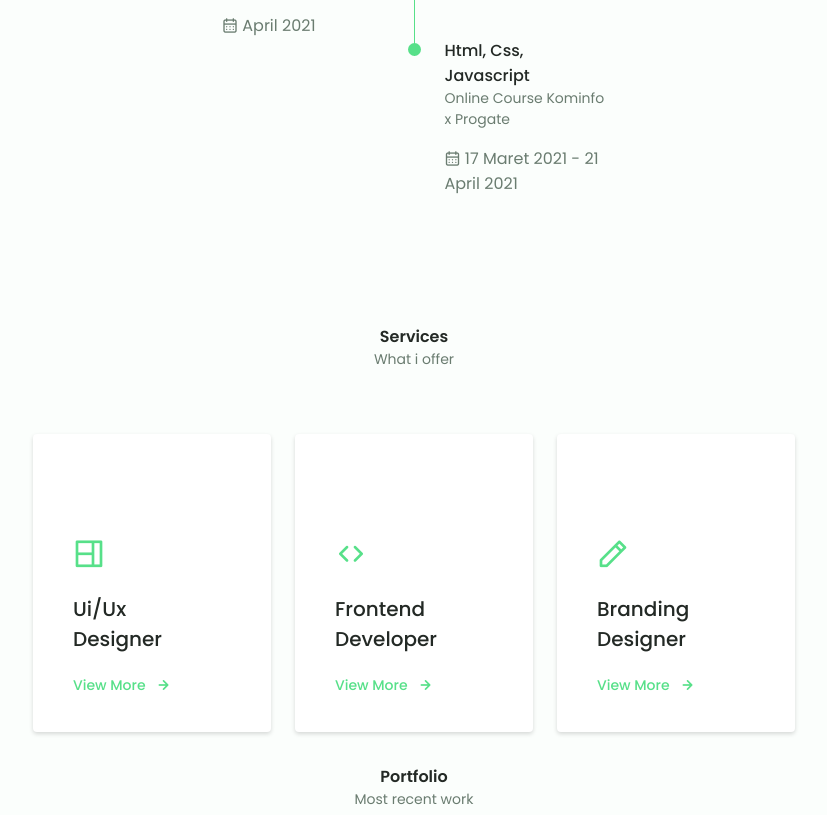
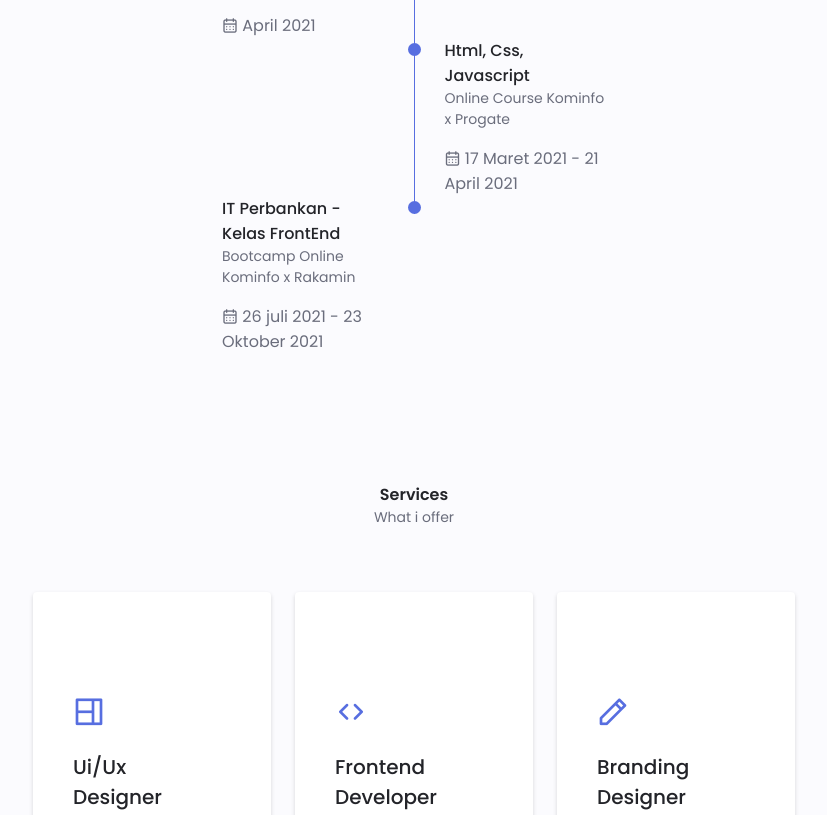
Before and after one commit to furqondinata/furqondinata.github.io, a plain HTML site: page index.html in a window 1280 px wide. Shown: the part 2592-3407 px from the top of the page, without its empty margins (226-1053 px from the left). Drawn offline with nearby package versions, Linux system fonts and the light colour scheme.

Commit message:
perbarui

```diff
--- a/assets/css/styles.css
+++ b/assets/css/styles.css
@@ -7,7 +7,7 @@
 
   /*========== Colors ==========*/
   /* Change favorite color */
-  --hue-color: 142;
+  --hue-color: 230;
   /*Purple 250 - Green 142 - Blue 230 - Pink 340*/
 
   /* HSL color mode */
--- a/index.html
+++ b/index.html
@@ -373,7 +373,7 @@
                             <div></div>
                             <div>
                                 <span class="qualification__rounder"></span>
-                                <!-- <span class="qualification__line"></span> -->
+                                <span class="qualification__line"></span>
                             </div>
 
                             <div>
@@ -385,6 +385,26 @@
                                 </div>
                             </div>
 
+
+
+                        </div>
+
+                       <!--==================== QUALIFICATION 5 ====================-->
+                         <div class="qualification__data">
+                            <div>
+                                <h3 class="qualification__title">IT Perbankan - Kelas FrontEnd
+                                </h3>
+                                <span class="qualification__subtitle">Bootcamp Online Kominfo x Rakamin</span>
+                                <div class="qualification__calendar">
+                                    <i class="uil uil-calendar-alt"></i>
+                                    26 juli 2021 - 23 Oktober 2021
+                                </div>
+                            </div>
+
+                            <div>
+                                <span class="qualification__rounder"></span>
+                                <!-- <span class="qualification__line"></span> -->
+                            </div>
                         </div>
                     </div>
                     <!--==================== QUALIFICATION content 2 ====================-->
@@ -405,10 +425,6 @@
                                 <span class="qualification__line"></span>
                             </div>
                         </div>
-
-
-
-
                     </div>
                 </div>
             </div>
@@ -676,7 +692,7 @@
         <div class="footer__bg">
             <div class="footer__container container grid">
                 <div>
-                    <h1 class="footer__title">Furqon Dinata</h1>
+                    <h1 class="footer__title">Furqon</h1>
                     <span class="footer__subtitle">Web Developer</span>
                 </div>
 
```
